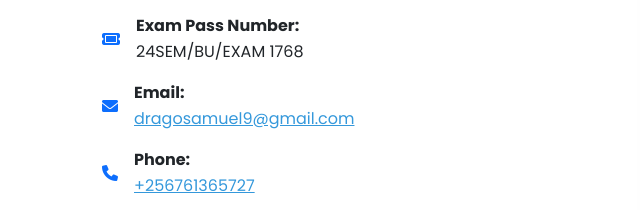
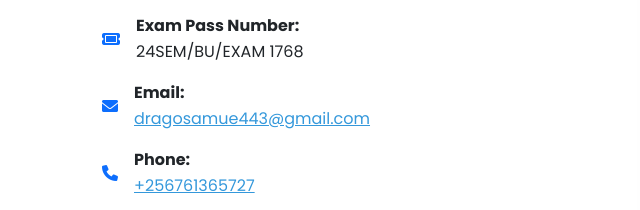
Before and after one commit to Dragosamuel/24-bse-bu-r-0010, a website: page index.html in a window 1280 px wide. Shown: the part 1050-1260 px from the top of the page, 0-640 px from the left. Drawn offline with nearby package versions, Linux system fonts and the light colour scheme.

Commit message:
Update index.html

```diff
--- a/index.html
+++ b/index.html
@@ -121,7 +121,7 @@
                                 <i class="fas fa-envelope me-3 text-primary"></i>
                                 <div>
                                     <strong>Email:</strong><br>
-                                    <a href="mailto:dragosamuel9@gmail.com">dragosamuel9@gmail.com</a>
+                                    <a href="mailto:dragosamuel9@gmail.com">dragosamue443@gmail.com</a>
                                 </div>
                             </div>
                             <div class="d-flex align-items-center">
```
Lines whose indentation alone changed are shown as unchanged.
